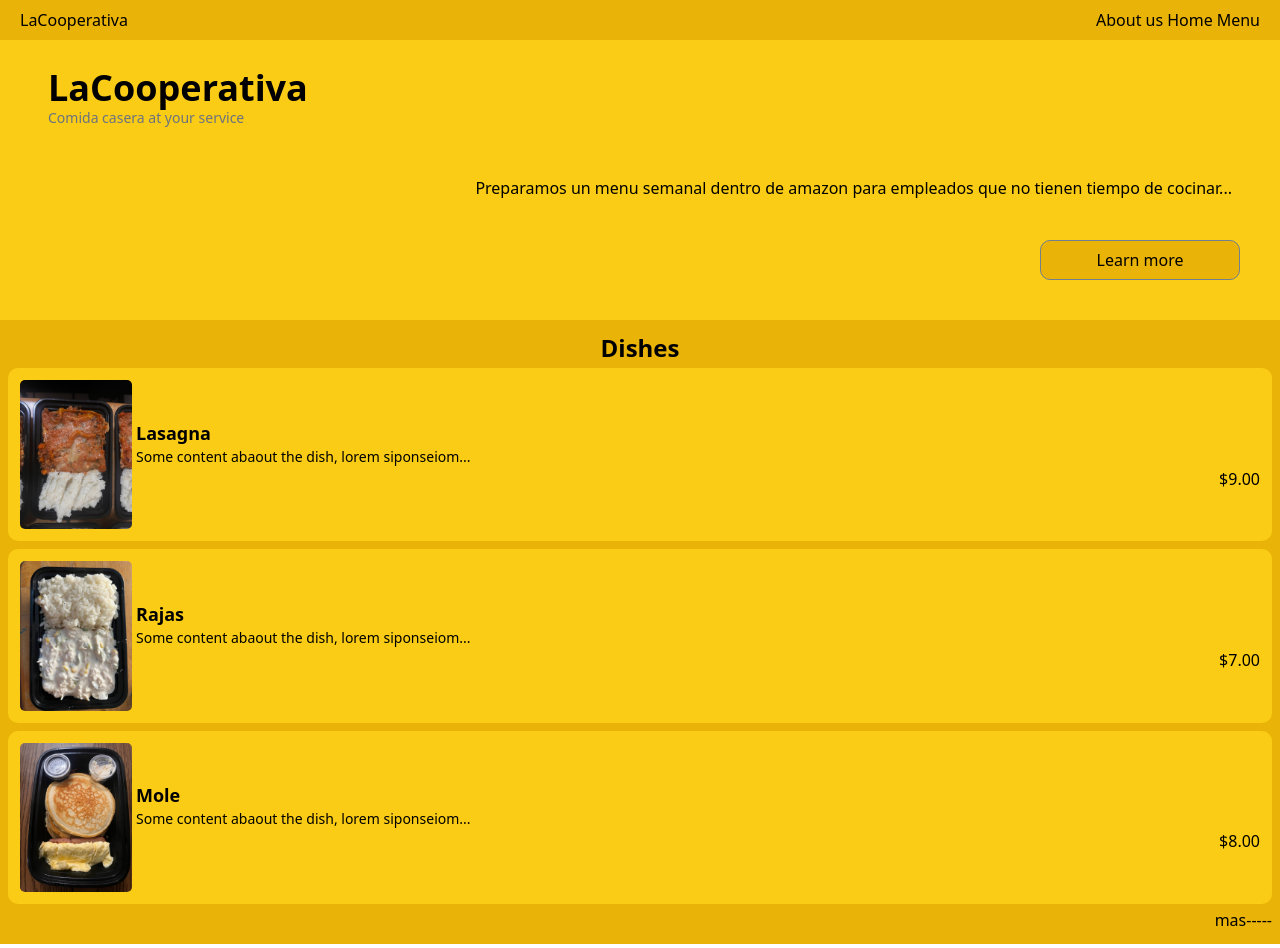
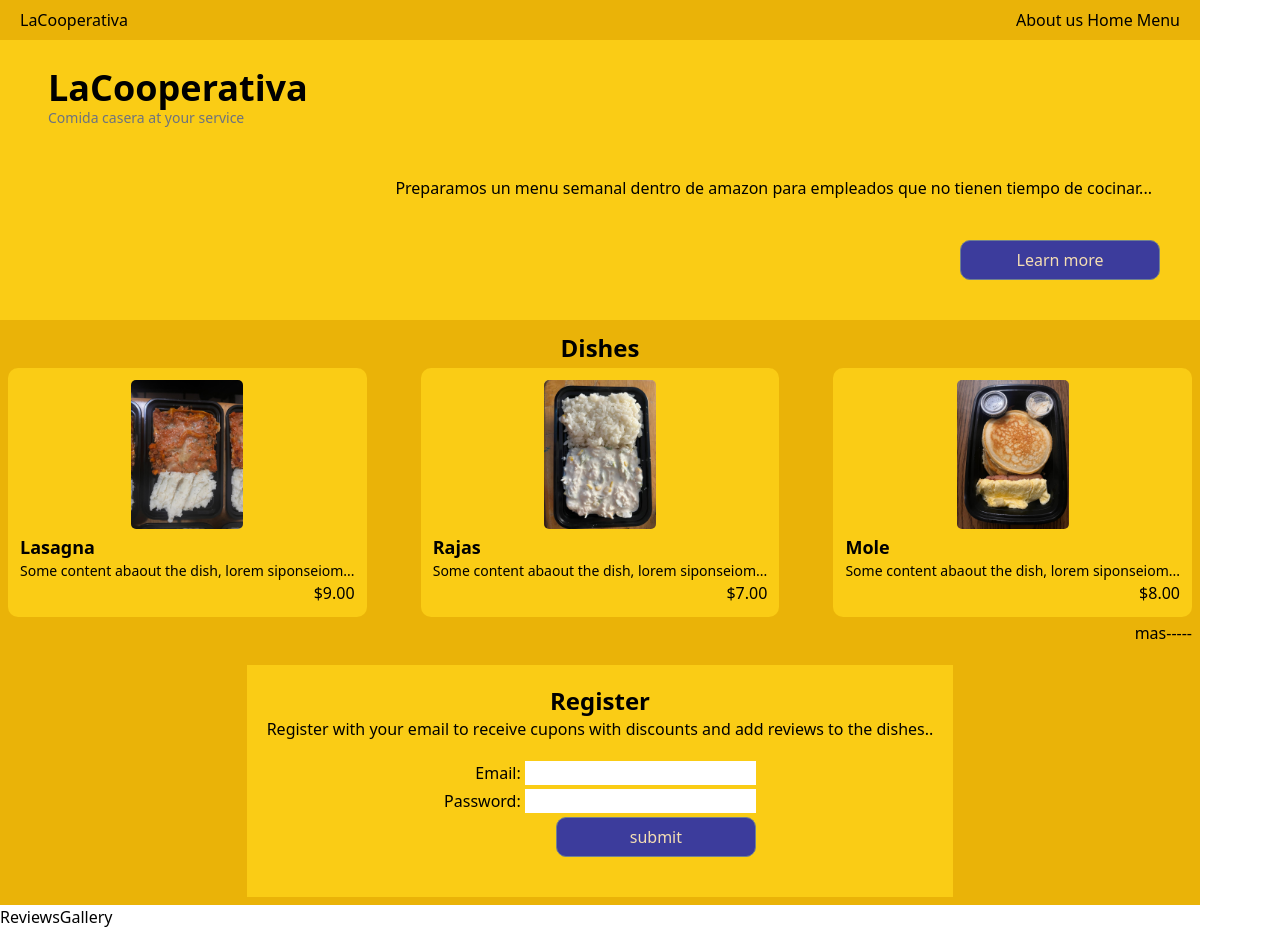
Before and after one commit to Pivanrios/test, a Next.js app: page / in a window 1280 px wide. Shown: the top 948 px of the page. Built offline with nearby package versions, Linux system fonts and the light colour scheme.

Commit message:
register form

```diff
--- a/app/globals.css
+++ b/app/globals.css
@@ -6,7 +6,7 @@
 1.- Root
 2.- Nav
 3.- Home
-4.-
+4.- form
 .- Buttons
 .- */
 
@@ -26,9 +26,21 @@
     height: 40px;
     border: 1px slategray solid;
     border-radius: 10px;
+    background-color: rgb(60, 60, 156);
+    color: wheat;
 
 }#item-prev{
     border-radius: 10px;
 }img{
     border-radius: 5px;
 }
+/*----Form----------*/
+#register-form{
+    width:auto;
+    align-items: end;
+    padding: 20px;
+
+}#register-wrapper{
+    width: auto;
+    padding: 20px;
+}
--- a/components/RegisterForm.jsx
+++ b/components/RegisterForm.jsx
@@ -1,8 +1,21 @@
+'use client'
+
 import React from 'react'
 
 function RegisterForm() {
   return (
-    <div>RegisterForm</div>
+    <section className='container flex flex-col items-center gap-1 bg-yellow-500 p-2' >
+      <div id='register-wrapper'
+          className='container flex flex-col items-center bg-yellow-400 py-5 px-2'>
+        <h3 className='text-2xl font-bold'>Register</h3>
+        <p> Register with your email to receive cupons with discounts and add reviews to the dishes.. </p>
+        <form action="" className='container flex flex-col p-3 gap-1' id='register-form'>
+          <label htmlFor="">Email: <input type='text' /> </label>
+          <label>Password: <input type="text" /></label>
+          <button className='btn'>submit</button>
+        </form>
+      </div>
+    </section>
   )
 }
 
--- a/tailwind.config.js
+++ b/tailwind.config.js
@@ -7,9 +7,9 @@ module.exports = {
   ],
   theme: {
     screens:{
-     sm: "360",
-     md: "860",
-     lg:"1200"
+     sm: "360px",
+     md: "860px",
+     lg:"1200px"
     },
     extend: {
 
```
Also changed, not shown: 1 other file (tests, documents, lock files or other folders).
